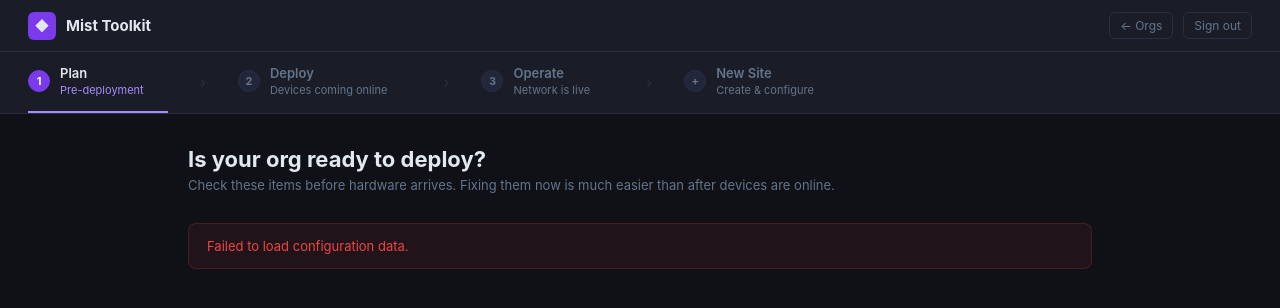
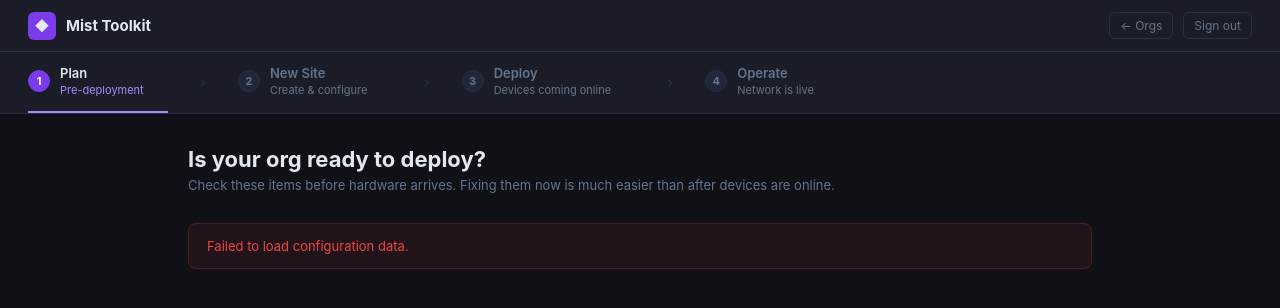
Before and after one commit to JasonScottSF/Mist-Hackathon-2026, a Flask app: template templates/journey.html in a window 1280 px wide. Shown: the top 308 px of the page. Run offline with Flask 3, Linux system fonts and the light colour scheme; the template is opened without the code that fills it, so the values that code supplies are empty.

Commit message:
Move New Site tab to 2nd position
Order is now: Plan → New Site → Deploy → Operate
Updated phase badge numbers accordingly (2/3/4).

Co-Authored-By: Claude Sonnet 4.6 <noreply@anthropic.com>

```diff
--- a/templates/journey.html
+++ b/templates/journey.html
@@ -339,8 +339,16 @@
     </div>
   </div>
   <div class="phase-arrow">›</div>
+  <div class="journey-phase" id="phase-btn-create" onclick="setPhase('create')">
+    <div class="phase-badge" id="phase-badge-create">2</div>
+    <div class="phase-label">
+      <div class="phase-name">New Site</div>
+      <div class="phase-sub">Create &amp; configure</div>
+    </div>
+  </div>
+  <div class="phase-arrow">›</div>
   <div class="journey-phase" id="phase-btn-deploy" onclick="setPhase('deploy')">
-    <div class="phase-badge" id="phase-badge-deploy">2</div>
+    <div class="phase-badge" id="phase-badge-deploy">3</div>
     <div class="phase-label">
       <div class="phase-name">Deploy</div>
       <div class="phase-sub">Devices coming online</div>
@@ -348,18 +356,10 @@
   </div>
   <div class="phase-arrow">›</div>
   <div class="journey-phase" id="phase-btn-operate" onclick="setPhase('operate')">
-    <div class="phase-badge" id="phase-badge-operate">3</div>
+    <div class="phase-badge" id="phase-badge-operate">4</div>
     <div class="phase-label">
       <div class="phase-name">Operate</div>
       <div class="phase-sub">Network is live</div>
-    </div>
-  </div>
-  <div class="phase-arrow">›</div>
-  <div class="journey-phase" id="phase-btn-create" onclick="setPhase('create')">
-    <div class="phase-badge" id="phase-badge-create">+</div>
-    <div class="phase-label">
-      <div class="phase-name">New Site</div>
-      <div class="phase-sub">Create &amp; configure</div>
     </div>
   </div>
 </nav>
```
